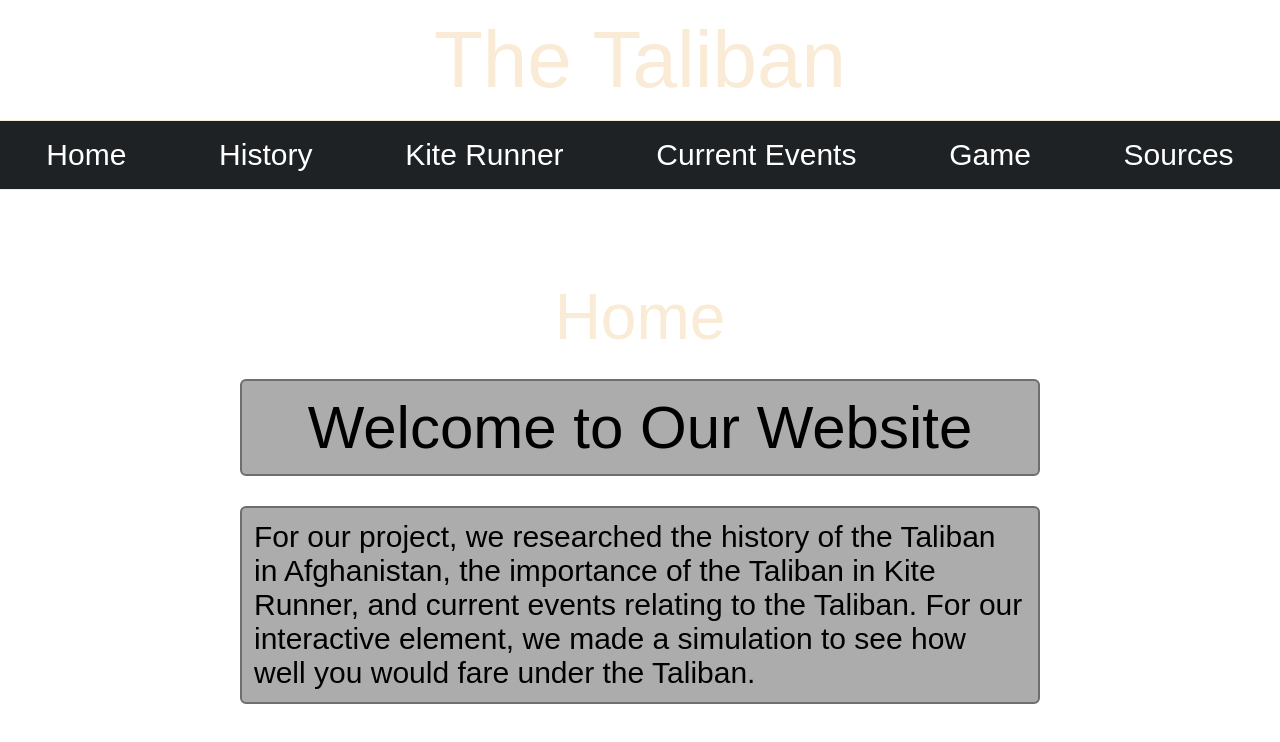
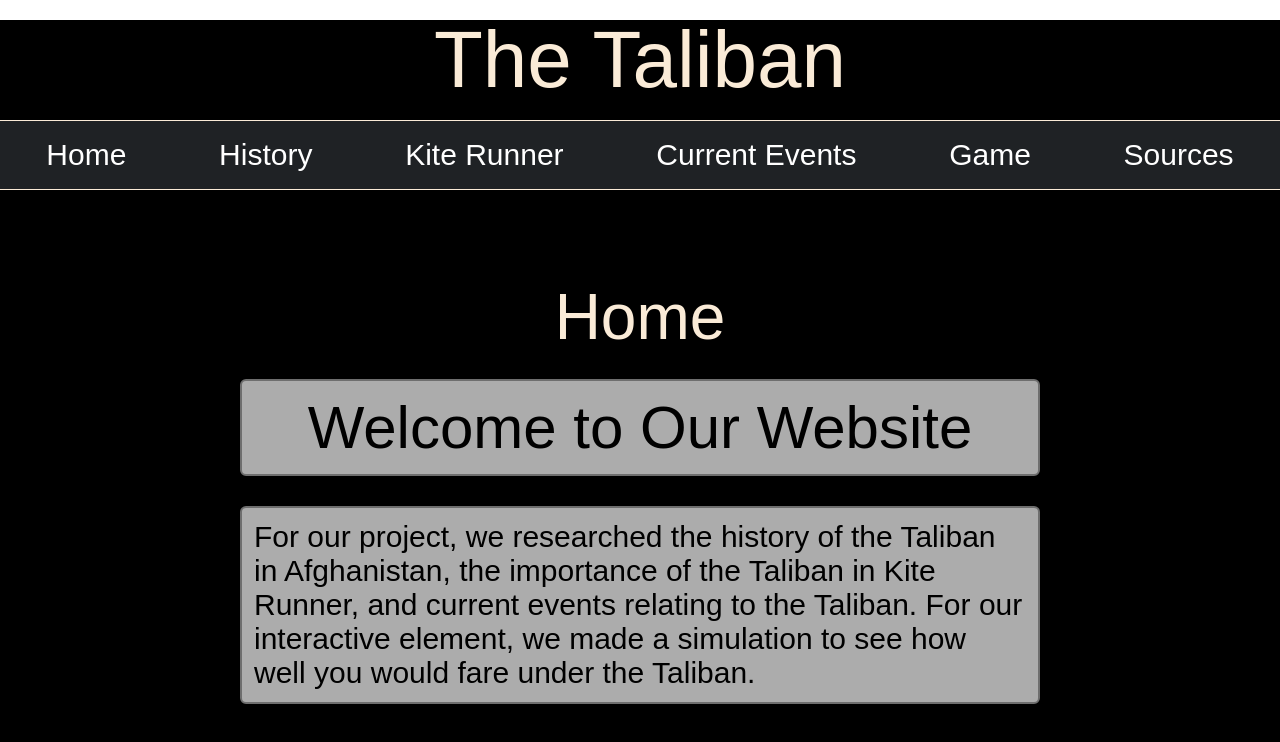
Before and after one commit to nothingness08/english-taliban-project, a Next.js app: page / in a window 1280 px wide. Shown: the top 742 px of the page. Built offline with nearby package versions, Linux system fonts and the light colour scheme.

Commit message:
blackBackground

```diff
--- a/src/app/page.tsx
+++ b/src/app/page.tsx
@@ -156,7 +156,7 @@
   const renderSite = () => {
     if(site){
       return (
-        <div>
+        <div style={{backgroundColor: '#000000ff'}}>
           <div className={styles.title}>The Taliban</div>
           <div className={styles.menuContainer}>
             <button className={styles.menuButton} onClick={() => handlePageClick(0)}>Home</button>
```
